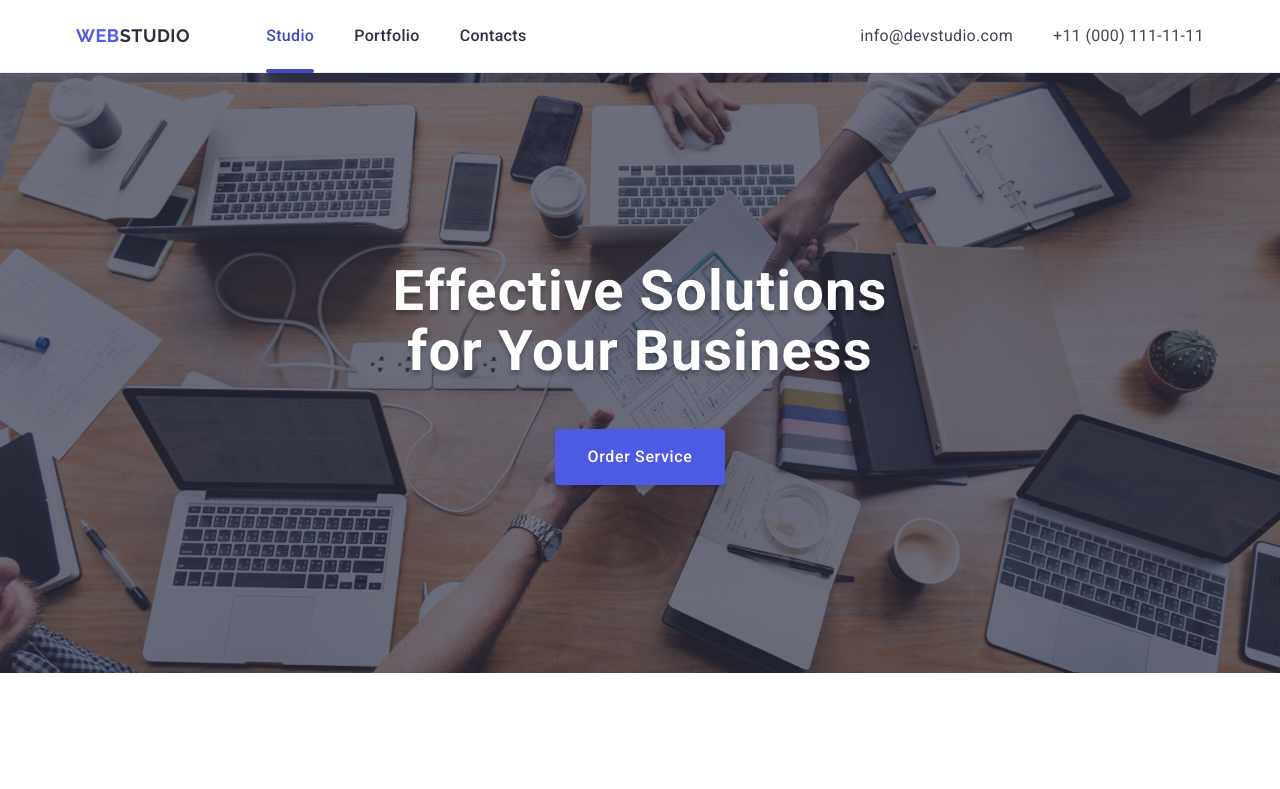
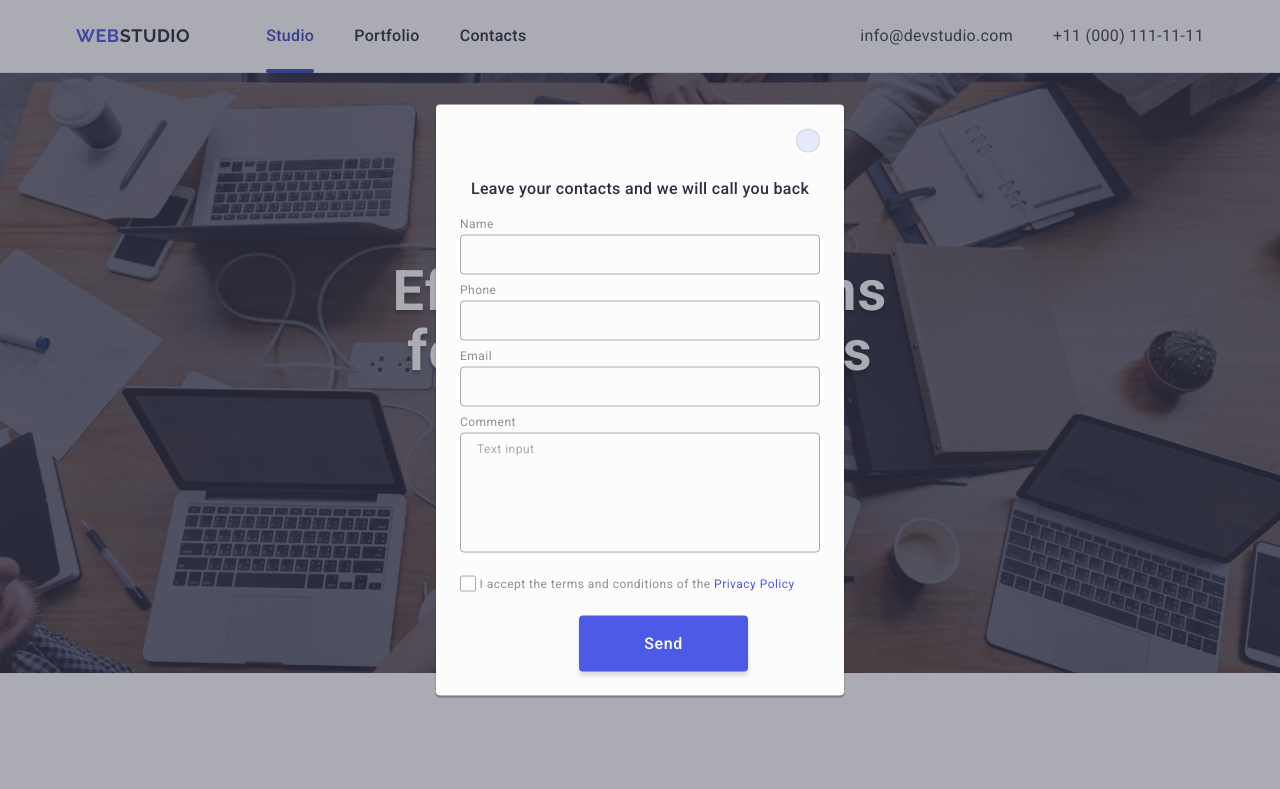
Before and after one commit to Arhangels1/goit-markup-hw-05, a plain HTML site: page index.html in a window 1280 px wide. Shown: the top 789 px of the page. Drawn offline with nearby package versions, Linux system fonts and the light colour scheme.

Commit message:
Update index.html

```diff
--- a/index.html
+++ b/index.html
@@ -398,8 +398,90 @@
 
         </div>
 
+<div class="input-box-telegram">
+    <p class="text-input-telegram">Subscribe</p>
+    <form class="form-for-telegram">
+        <label class="label-for-telegram" for="user-email-footer">
+            <input class="input-for-contacts-footer" type="email" name="user-email-for" id="user-email-footer"
+                placeholder="E-mail">
+        </label>
+        <button class="btn-for-telegram" type="submit">
+            Subscribe
+            <svg class="svg-for-telegram" width="24" height="24">
+                <use href="./images/icons.svg#icon-icon-send"></use>
+            </svg>
+        </button>
+    </form>
+</div>
 
-    </footer>
+
+</div>
+
+
+</footer>
+
+<div class="backdrop-for-modal">
+    <div class="modal-window-box">
+        <button class="backdrop-btn-close" type="button">
+            <svg class="icon-close-btn" width="8" height="8">
+                <use href="./images/icons.svg#icon-close-btn"></use>
+            </svg>
+        </button>
+
+
+        <p class="text-leave-contact">Leave your contacts and we will call you back</p>
+        <form>
+            <div class="box-for-input">
+                <label class="label-for-contacts" for="user-name">Name</label>
+                <div class="box-icons-input">
+                    <input class="input-for-contacts" type="text" name="user-name" id="user-name">
+                    <svg class="icon-class-svg" width="18" height="24">
+                        <use href="./images/icons.svg#icon-person"></use>
+                    </svg>
+                </div>
+            </div>
+            <div class="box-for-input">
+                <label class="label-for-contacts" for="user-phone">Phone</label>
+                <div class="box-icons-input">
+                    <input class="input-for-contacts" type="tel" name="user-phone" id="user-phone">
+                    <svg class="icon-class-svg" width="18" height="24">
+                        <use href="./images/icons.svg#icon-phone"></use>
+                    </svg>
+                </div>
+            </div>
+            <div class="box-for-input">
+                <label class="label-for-contacts" for="user-email">Email</label>
+                <div class="box-icons-input">
+                    <input class="input-for-contacts" type="email" name="user-email" id="user-email">
+                    <svg class="icon-class-svg" width="18" height="24">
+                        <use href="./images/icons.svg#icon-email"></use>
+                    </svg>
+                </div>
+            </div>
+            <div class="box-for-input-comment">
+                <label class="label-for-contacts" for="user-comment">Comment</label>
+                <textarea class="comment-textarea-box" name="user-comment" id="user-comment"
+                    placeholder="Text input"></textarea>
+            </div>
+
+            <div class="box-for-input-checkbox">
+                <input class="label-for-contacts-checkbox visually-hidden" type="checkbox" name="user-privacy"
+                    value="true" id="user-privacy">
+                <label class="privacy-policy-accept" for="user-privacy">
+                    <span class="our-own-checkbox">
+                        <svg class="svg-for-checkbox" width="10" height="8">
+                            <use href="./images/icons.svg#icon-check-mark"></use>
+                        </svg>
+                    </span>
+                    I accept the terms and conditions of the
+                    <a class="privacy-policy-link" href="">Privacy Policy</a>
+                </label>
+
+            </div>
+            <button class="btn-finish-send" type="submit">Send</button>
+        </form>
+    </div>
+</div>
 </body>
 
 </html>
```
